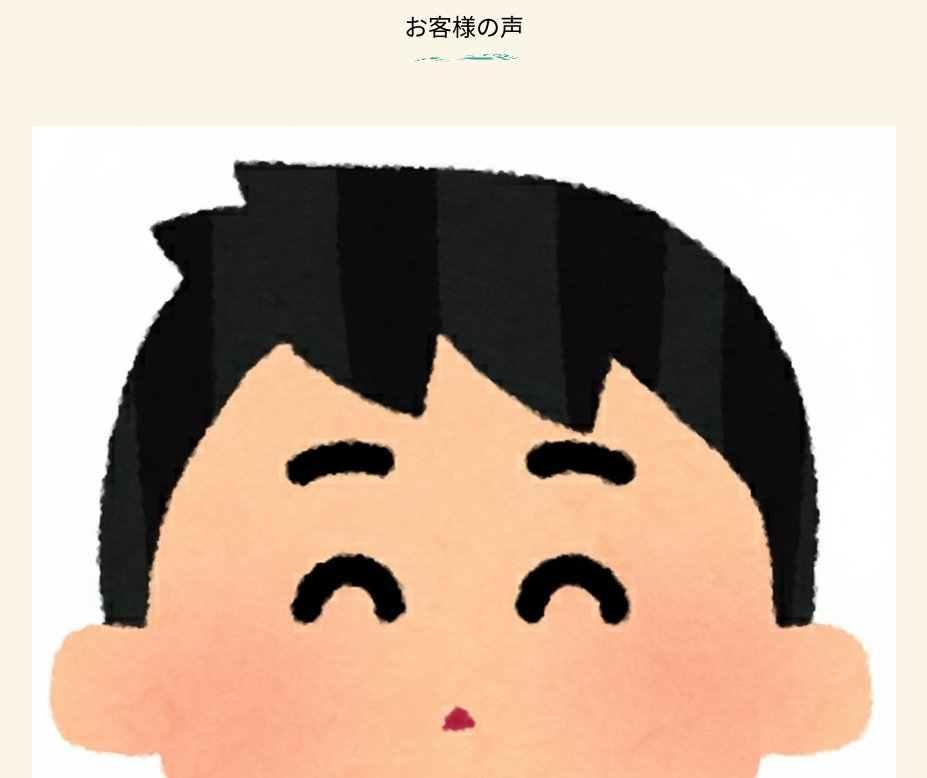
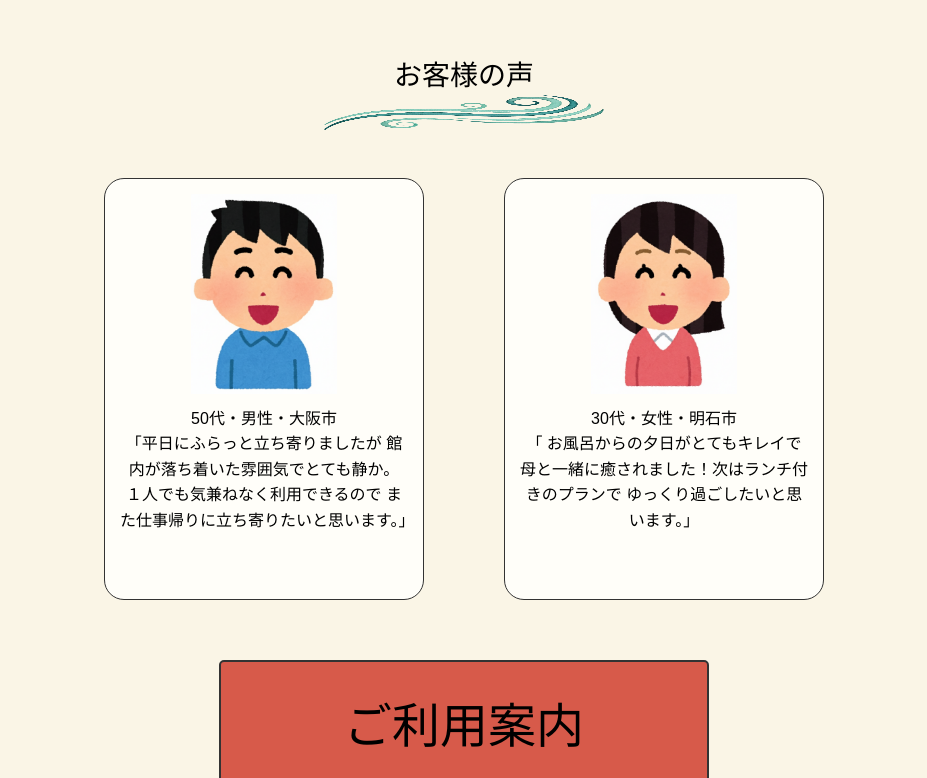
Before and after one commit to 08750/2025_10_fictional_LP, a plain HTML site: page index.html in a window 1280 px wide. Shown: the part 4730-5508 px from the top of the page, without its empty margins (176-1103 px from the left). Drawn offline with Linux system fonts and the light colour scheme; a web font is replaced by a local one.

Commit message:
1015_LP作成

```diff
--- a/index.html
+++ b/index.html
@@ -136,41 +136,47 @@
       </section>
       <!-- お客様の声 -->
       <section class="reviews">
-        <h2 class="reviews">お客様の声</h2>
-        <div class="reviews-line"><img src="images/line.png" alt="" /></div>
+        <div class="reviews-header">
+          <h2 class="reviews-title">お客様の声</h2>
+          <div class="reviews-line"><img src="images/line02.png" alt="" /></div>
+        </div>
         <!-- 男性の口コミ -->
-        <article class="reviews-item">
-          <div class="reviews-img">
+
+        <div class="reviews-list">
+          <article class="reviewswoman-item">
+            <div class="reviewswoman-img">
               <img src="images/otoko.png" alt="男性のイラスト" />
             </div>
             <div class="reviews-text">
               <p>
-              50代・男性・大阪市「平日にふらっと立ち寄りましたが
+                50代・男性・大阪市 <br />「平日にふらっと立ち寄りましたが
                 館内が落ち着いた雰囲気でとても静か。
                 １人でも気兼ねなく利用できるので
                 また仕事帰りに立ち寄りたいと思います。」
               </p>
             </div>
           </article>
-        <!-- 女性の口コミ -->
-        <article class="reviews-item">
-          <div class="reviews-img">
+
+          <!-- 女性の口コミ  -->
+          <article class="reviewswoman-item">
+            <div class="reviewswoman-img">
               <img src="images/onna.png" alt="女性のイラスト" />
             </div>
             <div class="reviews-text">
               <p>
-              30代・女性・明石市 「 お風呂からの夕日がとてもキレイで
+                30代・女性・明石市 <br />「 お風呂からの夕日がとてもキレイで
                 母と一緒に癒されました！次はランチ付きのプランで
                 ゆっくり過ごしたいと思います。」
               </p>
             </div>
           </article>
+        </div>
       </section>
     </main>
 
     <!-- ご利用案内ボタン -->
-    <aside>
-      <button>ご利用案内</button>
+    <aside class="btn-wrapper">
+      <a href="#" class="bt">ご利用案内</a>
     </aside>
 
     <!-- footer -->
--- /dev/null
+++ b/scss/layout/_aside.scss
@@ -0,0 +1,16 @@
+//ご利用案内ボタン
+.btn-wrapper {
+  text-align: center;
+}
+.bt {
+  display: inline-flex;
+  justify-content: center;
+  font-size: 48px;
+  font-family: $body-font;
+  text-decoration: none;
+  background-color: #d75a4a;
+  border: 2px solid #333;
+  border-radius: 5px;
+  padding: 25px 123px;
+  margin: 0px;
+}
--- a/scss/layout/_section.scss
+++ b/scss/layout/_section.scss
@@ -197,7 +197,7 @@
   display: flex;
   align-items: center;
   width: 250px;
-  height: 35px;
+  height: 40px;
   margin: 0 auto 48px;
   margin-bottom: 56px;
 }
@@ -273,19 +273,28 @@
   line-height: 1.8;
 }
 
-//お客様の声
+/////////////////////////お客様の声///////////////////////
 .reviews {
+  max-width: 800px;
+  margin: 0 auto;
+  padding: 40px 20px 60px;
   text-align: center;
-  font-size: 48px;
-  font-weight: 500;
-  color: $frametext-colo;
 }
 
+.reviews-header {
+  margin-bottom: 48px;
+}
+
+.reviews-header h2.reviews-title {
+  font-size: 28px;
+  margin-bottom: 2px;
+}
+
+//デコレーションライン
 .reviews-line {
-  width: 250px;
+  width: 280px;
   height: 35px;
-  margin-bottom: 48px;
-  margin: 0 auto 48px auto;
+  margin: 0 auto;
 }
 
 .reviews-line img {
@@ -293,3 +302,69 @@
   height: 100%;
   display: block;
 }
+
+.reviews-list {
+  display: flex;
+  justify-content: center;
+  gap: 40px;
+  // flex-wrap: wrap;
+}
+
+//ボーダーの枠
+.reviewswoman-item {
+  background-color: $framebg-color;
+  display: flex;
+  flex-direction: column;
+  align-items: center;
+  justify-content: flex-start;
+  width: 385px;
+  height: 422px;
+  text-align: center;
+  margin: 0 20px;
+  padding: 15px;
+  border: 1px solid #333;
+  border-radius: 20px;
+  box-sizing: border-box;
+  overflow: hidden;
+}
+
+.reviewswoman-item .reviewswoman-img {
+  width: 100%;
+  max-width: 355px;
+  box-sizing: border-box;
+}
+
+//イラスト屋の男性の画像
+.reviewsman-img img {
+  width: 100%;
+  height: auto;
+  display: block;
+  border-radius: 8px;
+  margin-bottom: 12px;
+  object-fit: contain;
+  max-height: 200px;
+}
+//イラスト屋の女性の画像
+.reviewswoman-img img {
+  width: 100%;
+  height: auto;
+  display: block;
+  border-radius: 8px;
+  margin-bottom: 12px;
+  object-fit: contain;
+  max-height: 200px;
+}
+
+.reviewswoman-img {
+  width: 100%;
+  max-width: 355px;
+  box-sizing: border-box;
+  overflow: hidden;
+  flex-shrink: 0;
+}
+
+.reviews-text p {
+  font-size: 16px;
+  line-height: 1.6;
+  margin: 0;
+}
--- a/scss/main.scss
+++ b/scss/main.scss
@@ -4,6 +4,7 @@
 @import "layout/header";
 @import "layout/section";
 @import "layout/footer";
+@import "layout/aside";
 @import "components/button";
 
 body {
```
Also changed, not shown: css/main.css, 2 other files. Lines whose indentation alone changed are shown as unchanged.
